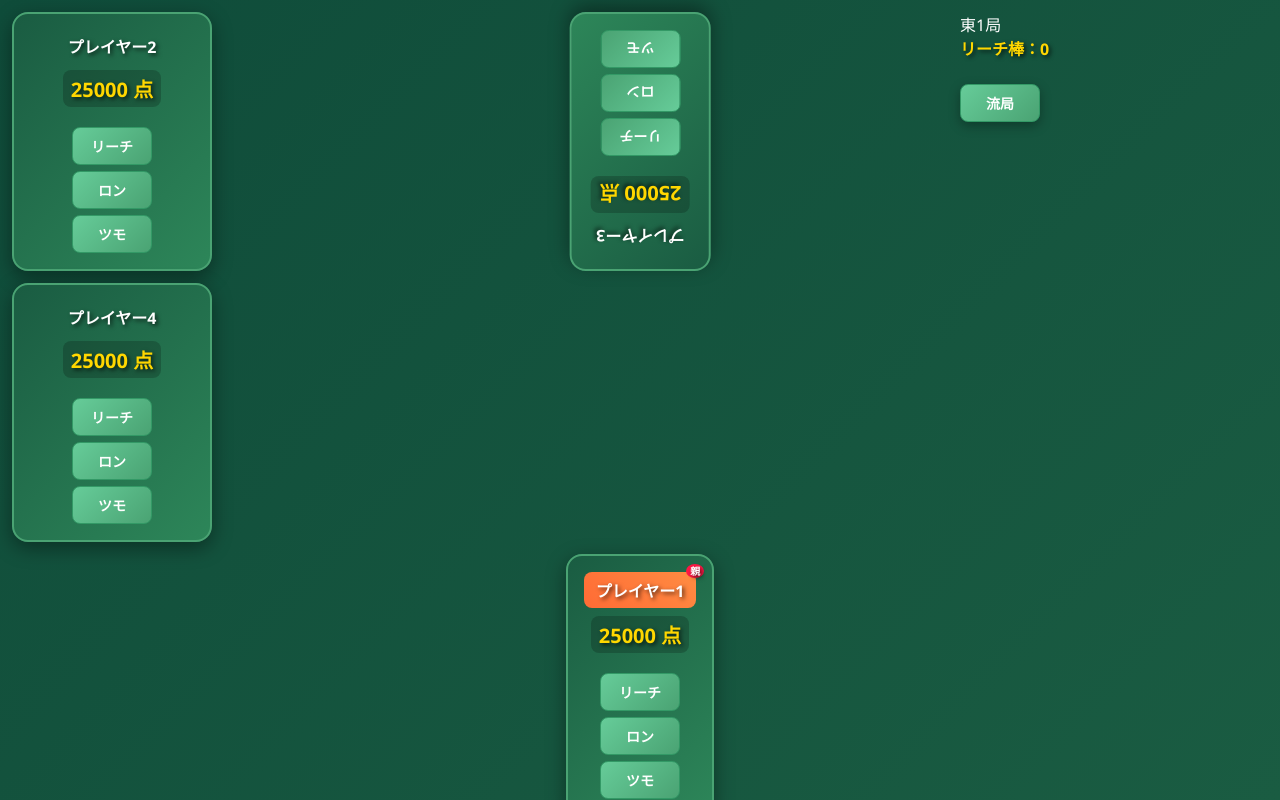
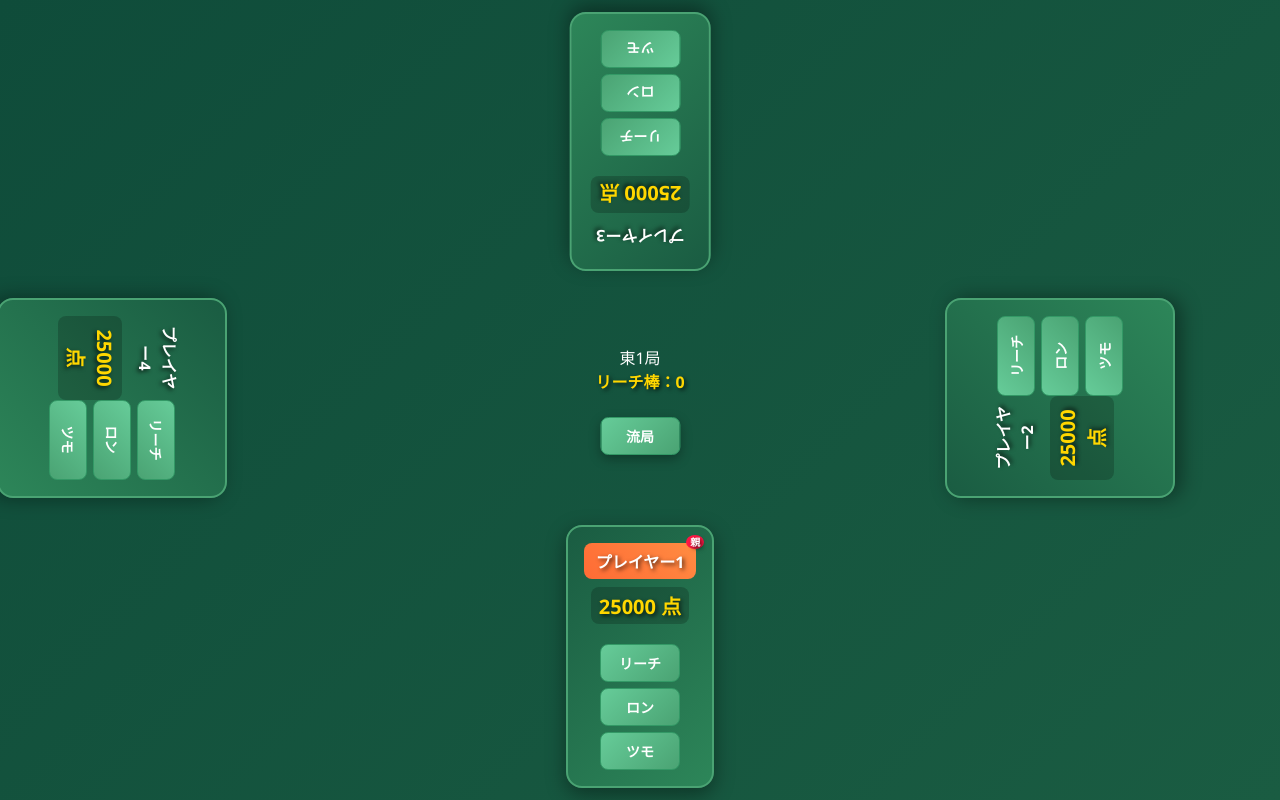
Before and after one commit to KeidaiHidaka/mahjong-scoreboard2, a React (Vite) app: page / in a window 1280 px wide. Built offline with nearby package versions, Linux system fonts and the light colour scheme.

Commit message:
ホーム画面　配置完成　要長さ調整

```diff
--- a/src/App.css
+++ b/src/App.css
@@ -10,13 +10,12 @@
 @import './components/styles/buttons.css';
 @import './components/styles/modals.css';
 
-
 /* アプリ固有の追加スタイル */
 .mahjong-app {
   /* layout.cssで定義済み */
 }
 
-/* 特別な配置調整 */
+/* 削除：grid-areaはlayout.cssで直接指定するように変更
 .player-panel--left {
   grid-area: left-player;
 }
@@ -24,3 +23,4 @@
 .player-panel--right {
   grid-area: right-player;
 }
+*/
--- a/src/App.jsx
+++ b/src/App.jsx
@@ -438,13 +438,13 @@ function App() {
 
       {/* 左側プレイヤー（左向き） */}
       <PlayerPanel
-        {...players[1]}
+        {...players[3]}
         className="player-panel player-panel--left"
-        onReach={() => handleReach(1)}
-        onRequestCancel={() => handleRequestCancel(1)}
-        onWin={(method) => handleWin(1, method)}
-        isDealer={round.dealerIndex === 1}
-        onNameChange={(newName) => handleNameChange(1, newName)}
+        onReach={() => handleReach(3)}
+        onRequestCancel={() => handleRequestCancel(3)}
+        onWin={(method) => handleWin(3, method)}
+        isDealer={round.dealerIndex === 3}
+        onNameChange={(newName) => handleNameChange(3, newName)}
       />
 
       {/* センター情報 */}
@@ -457,13 +457,13 @@ function App() {
 
       {/* 右側プレイヤー（右向き） */}
       <PlayerPanel
-        {...players[3]}
+        {...players[1]}
         className="player-panel player-panel--right"
-        onReach={() => handleReach(3)}
-        onRequestCancel={() => handleRequestCancel(3)}
-        onWin={(method) => handleWin(3, method)}
-        isDealer={round.dealerIndex === 3}
-        onNameChange={(newName) => handleNameChange(3, newName)}
+        onReach={() => handleReach(1)}
+        onRequestCancel={() => handleRequestCancel(1)}
+        onWin={(method) => handleWin(1, method)}
+        isDealer={round.dealerIndex === 1}
+        onNameChange={(newName) => handleNameChange(1, newName)}
       />
 
       {/* 下側プレイヤー（通常） */}
--- a/src/components/CenterInfo.jsx
+++ b/src/components/CenterInfo.jsx
@@ -2,12 +2,12 @@
 
 import React from "react";
 
-function CenterInfo({ round, reachSticks = 0, onDraw }) {
+function CenterInfo({ round, reachSticks = 0, onDraw, className }) {
   const wind = round?.wind ?? "東";
   const number = round?.number ?? 1;
 
   return (
-    <div className="panel panel--center">
+    <div className={`panel panel--center ${className || ''}`}>
       <div className="round">
         {wind}{number}局
       </div>
--- a/src/components/PlayerPanel.jsx
+++ b/src/components/PlayerPanel.jsx
@@ -12,6 +12,7 @@ function PlayerPanel({
   onWin,
   isDealer,
   onNameChange,
+  className, // ← この行を追加
 }) {
   const [isEditing, setIsEditing] = useState(false);
   const [inputName, setInputName] = useState(name);
@@ -31,6 +32,7 @@ function PlayerPanel({
     "panel",
     "panel--player",
     "player-panel",
+    className, // ← この行を追加（App.jsxから渡されたclassNameを含める）
     reversed ? "panel--reversed" : "",
     reached ? "panel--reached" : "",
     isDealer ? "panel--dealer" : "",
--- a/src/components/styles/center-info.css
+++ b/src/components/styles/center-info.css
@@ -3,7 +3,12 @@
    ======================================== */
 
 .center-info {
+  position: absolute;
+  top: 50%;
+  left: 50%;
+  transform: translate(-50%, -50%);
   text-align: center;
+  z-index: 10;
 }
 
 .round-info {
--- a/src/components/styles/layout.css
+++ b/src/components/styles/layout.css
@@ -50,6 +50,21 @@
   z-index: 10;
 }
 
+/* 左右プレイヤーの直接配置 */
+.mahjong-app > .player-panel--left {
+  grid-area: left-player;
+  display: flex;
+  justify-content: center;
+  align-items: center;
+}
+
+.mahjong-app > .player-panel--right {
+  grid-area: right-player;
+  display: flex;
+  justify-content: center;
+  align-items: center;
+}
+
 /* レスポンシブ調整 */
 @media (max-width: 768px) {
   .mahjong-app {
--- a/src/components/styles/player-panel.css
+++ b/src/components/styles/player-panel.css
@@ -22,23 +22,28 @@
   border-color: #66cc99;
 }
 
-/* プレイヤー配置 */
+/* プレイヤー配置 - transform優先度を上げる */
 .player-panel.panel--reversed {
-  transform: rotate(180deg);
+  transform: rotate(180deg) !important;
 }
 
-.player-panel--left {
-  transform: rotate(-90deg);
-  transform-origin: center;
-  align-self: center;
-  justify-self: center;
+.player-panel.player-panel--left {
+  transform: rotate(90deg) !important;
+  transform-origin: center !important;
+  /* ホバー時の拡大は回転と競合するため無効化 */
 }
 
-.player-panel--right {
-  transform: rotate(90deg);
-  transform-origin: center;
-  align-self: center;
-  justify-self: center;
+.player-panel.player-panel--left:hover {
+  transform: rotate(90deg) scale(1.05) !important;
+}
+
+.player-panel.player-panel--right {
+  transform: rotate(-90deg) !important;
+  transform-origin: center !important;
+}
+
+.player-panel.player-panel--right:hover {
+  transform: rotate(-90deg) scale(1.05) !important;
 }
 
 /* リーチ状態 */
```
